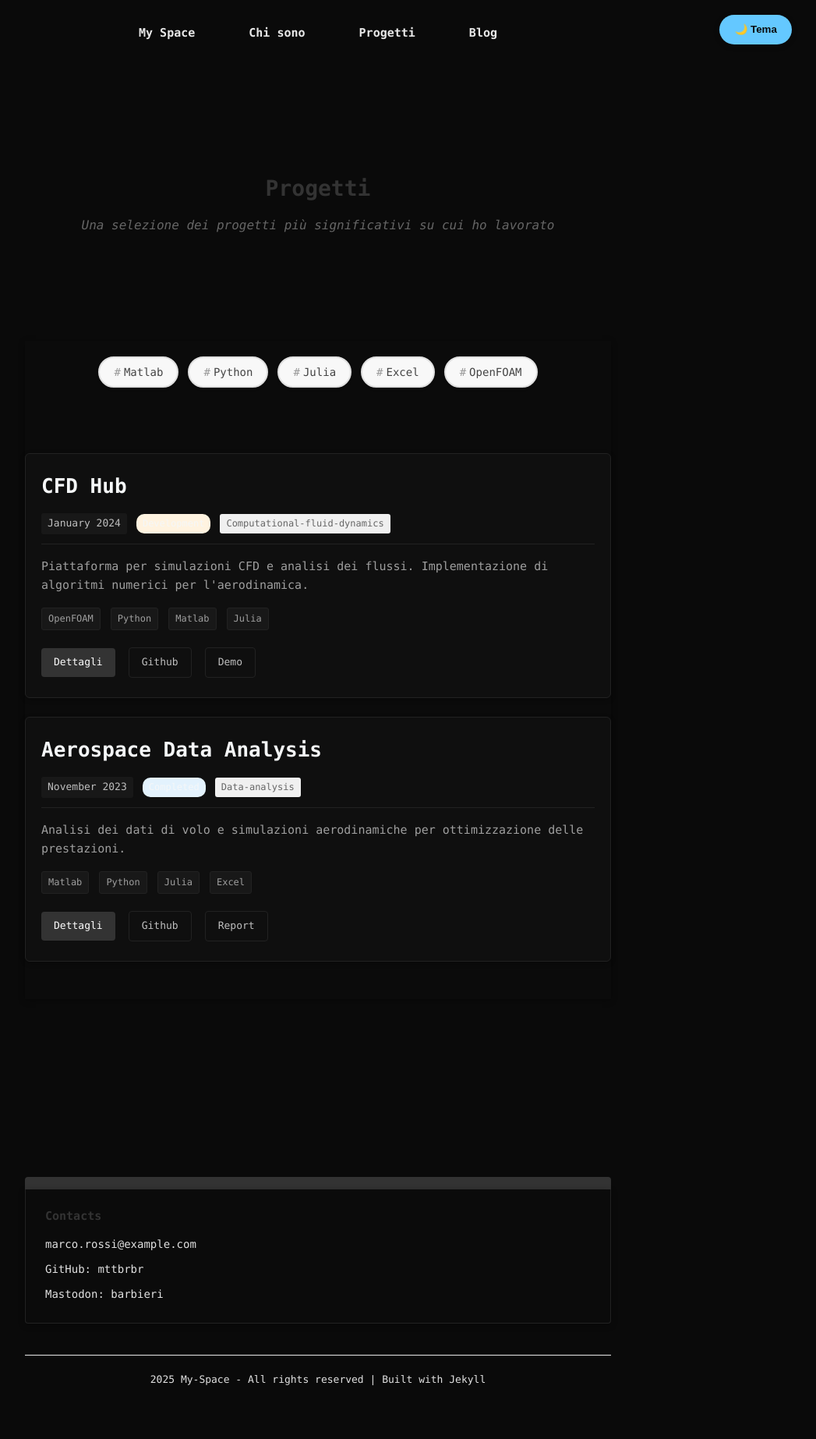
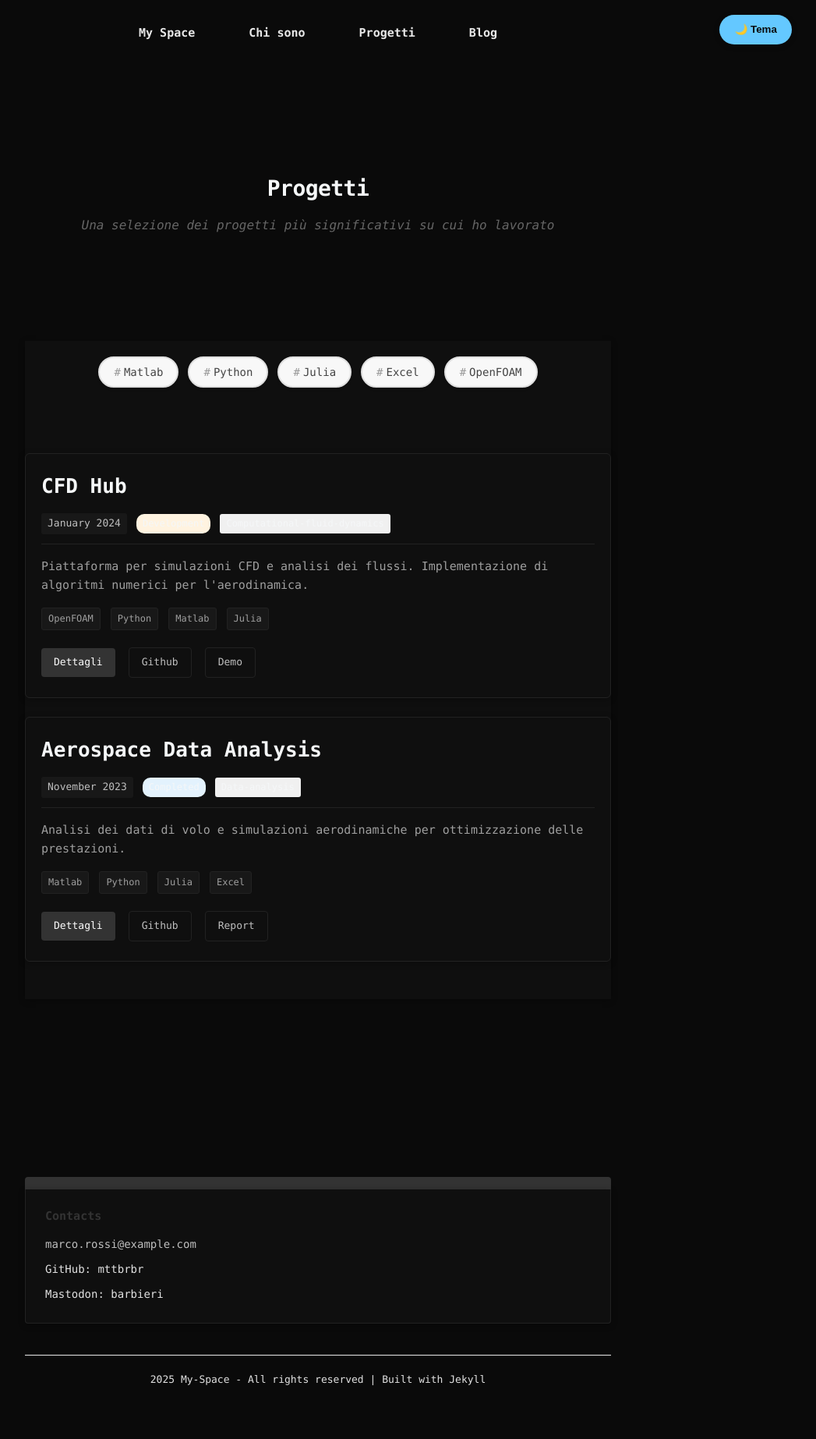
Before and after one commit to mttbrbr/mttbrbr.github.io, a Jekyll site: the page built from progetti_new.html, in a window 1280 px wide. Shown: the whole page at 78% size, without its empty margins (232-1279 px from the left). Built offline with Jekyll 4.4.1, drawn with Linux system fonts in a browser that asks for light colours.

Commit message:
color setting dark theme

```diff
--- a/_sass/custom.scss
+++ b/_sass/custom.scss
@@ -2126,3 +2126,150 @@ body:not(.light-theme) .site-footer a {
 .page-title {
   color: var(--text-primary) !important;
 }
+
+/* Miglioramento leggibilità: titolo Progetti */
+.projects .page-title,
+.progetti .page-title,
+#projects-title,
+.project-listing h1,
+.project-card h3 {
+  color: var(--title-color, var(--text));
+  font-weight: 700;
+  font-size: 2.1rem; /* più evidente su desktop */
+  line-height: 1.08;
+  letter-spacing: -0.02em;
+  margin-bottom: 0.5rem;
+  text-rendering: optimizeLegibility;
+  -webkit-font-smoothing: antialiased;
+  -moz-osx-font-smoothing: grayscale;
+  text-shadow: 0 1px 0 rgba(0,0,0,0.25); /* leggero rilievo su sfondi chiari */
+}
+
+/* Shadow adattata per tema scuro (se il tema usa data-theme="dark") */
+[data-theme="dark"] .projects .page-title,
+[data-theme="dark"] .progetti .page-title,
+[data-theme="dark"] .project-listing h1,
+[data-theme="dark"] .project-card h3 {
+  text-shadow: 0 1px 0 rgba(255,255,255,0.04);
+}
+
+/* Mobile: riduci leggermente la dimensione per schermi piccoli */
+@media (max-width: 600px) {
+  .projects .page-title,
+  .progetti .page-title,
+  #projects-title {
+    font-size: 1.6rem;
+  }
+}
+
+/* ---------------------------------------------------------------------------
+   FORZA COLORI CHIARI NEL TEMA SCURO
+   Regole finali che sovrascrivono i colori hardcoded per garantire leggibilità
+   in tutte le pagine quando il sito NON usa la classe .light-theme oppure
+   quando è presente [data-theme="dark"]. Usano le variabili di tema definite
+   in alto (--text-primary, --muted, --muted-2, --link-color, --link-hover).
+   --------------------------------------------------------------------------- */
+
+/* Elementi testuali principali */
+body:not(.light-theme),
+[data-theme="dark"] {
+  background: var(--background) !important;
+  color: var(--text-primary) !important;
+}
+
+body:not(.light-theme) h1,
+body:not(.light-theme) h2,
+body:not(.light-theme) h3,
+body:not(.light-theme) h4,
+body:not(.light-theme) h5,
+body:not(.light-theme) h6,
+body:not(.light-theme) p,
+body:not(.light-theme) li,
+body:not(.light-theme) span,
+body:not(.light-theme) strong,
+body:not(.light-theme) em,
+body:not(.light-theme) small,
+body:not(.light-theme) blockquote,
+body:not(.light-theme) code {
+  color: var(--text-primary) !important;
+}
+
+/* Testo secondario / descrizioni */
+body:not(.light-theme) .page-subtitle,
+body:not(.light-theme) .post-excerpt,
+body:not(.light-theme) .project-description,
+body:not(.light-theme) .profile-details p,
+body:not(.light-theme) .terminal-output > p,
+body:not(.light-theme) .site-footer p,
+body:not(.light-theme) .footer-bottom p,
+body:not(.light-theme) .contact-list li,
+body:not(.light-theme) .project-block .project-meta .project-date,
+body:not(.light-theme) .project-block .project-tech .tech-tag,
+body:not(.light-theme) .skills-grid .skill-category h3 {
+  color: var(--muted) !important;
+}
+
+/* Link e navigazione */
+body:not(.light-theme) a,
+body:not(.light-theme) .site-nav .page-link,
+body:not(.light-theme) .site-nav a,
+body:not(.light-theme) .project-title a,
+body:not(.light-theme) .post-title a {
+  color: var(--link-color) !important;
+  text-decoration: none !important;
+}
+
+body:not(.light-theme) a:hover,
+body:not(.light-theme) .site-nav .page-link:hover,
+body:not(.light-theme) .project-title a:hover,
+body:not(.light-theme) .post-title a:hover {
+  color: var(--link-hover) !important;
+}
+
+/* Titoli/Intestazioni della pagina (es. "Progetti") */
+body:not(.light-theme) .page-header .page-title,
+body:not(.light-theme) .projects .page-title,
+body:not(.light-theme) .page-title {
+  color: var(--text-primary) !important;
+}
+
+/* Bottoni e azioni */
+body:not(.light-theme) .btn-view {
+  background: var(--btn-primary-bg) !important;
+  color: var(--btn-primary-color) !important;
+  border: none !important;
+}
+
+body:not(.light-theme) .btn-link,
+body:not(.light-theme) .project-actions .btn-link {
+  color: var(--btn-secondary-color) !important;
+  border-color: var(--border) !important;
+  background: transparent !important;
+}
+
+/* Footer */
+body:not(.light-theme) .site-footer,
+body:not(.light-theme) .site-footer a,
+body:not(.light-theme) .site-footer p {
+  color: var(--text-secondary) !important;
+}
+
+/* Card / terminal / metadati */
+body:not(.light-theme) .projects .projects-list .project-block,
+body:not(.light-theme) .terminal-section .terminal-content {
+  background: var(--surface) !important;
+  color: var(--text-primary) !important;
+  border-color: var(--border) !important;
+  box-shadow: 0 2px 8px var(--card-shadow) !important;
+}
+
+/* Forza contrasto per badge e status */
+body:not(.light-theme) .project-status,
+body:not(.light-theme) .status-badge {
+  color: var(--text-primary) !important;
+}
+
+/* Gestione specifica per elementi rimanenti con colori hardcoded */
+/* Se trovi altri elementi ancora scuri, indicami la classe o invia screenshot */
+
+/* Fine forzatura tema scuro */
```
